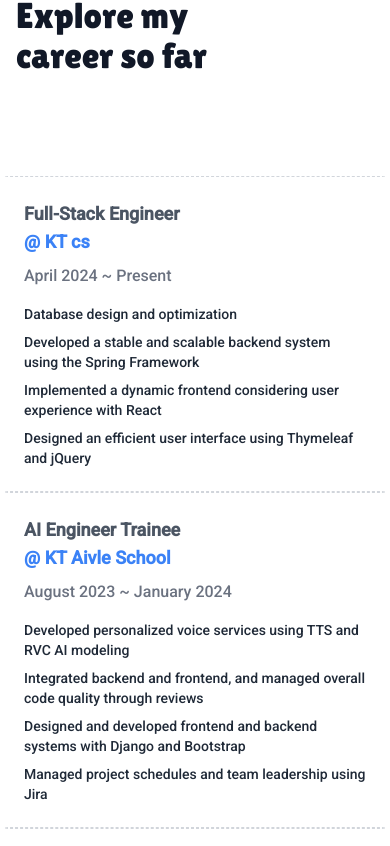
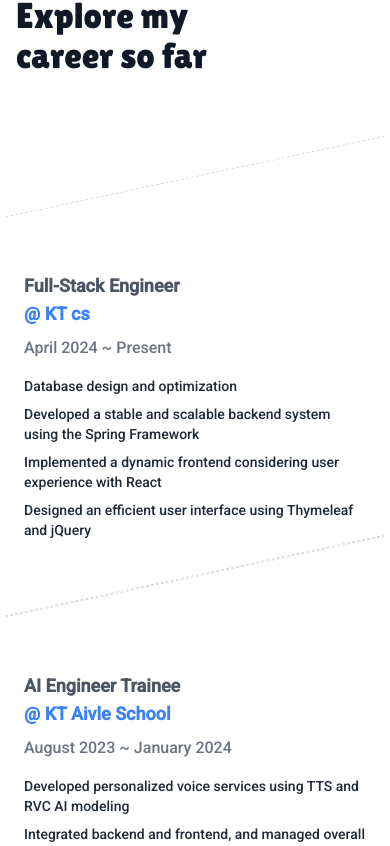
Before and after one commit to foreverfl/portfolio-v2, a React (Vite) app: page / in a window 390 px wide. Shown: the part 2133-2979 px from the top of the page. Built offline with nearby package versions, Linux system fonts and the light colour scheme; a web font is replaced by a local one.

Commit message:
fix: adjust layout and styling in ExperienceCard for improved responsiveness and visual consistency

```diff
--- a/src/components/contents/ExperienceCard.tsx
+++ b/src/components/contents/ExperienceCard.tsx
@@ -42,13 +42,13 @@
 
   return (
     <div
-      className="relative bg-white dark:bg-gray-800 rounded-lg overflow-hidden transform md:-skew-y-12 h-auto md:h-[400px] lg:h-[500px]"
+      className="relative bg-white dark:bg-gray-800 rounded-lg overflow-hidden transform -skew-y-12 min-h-[400px] h-auto md:h-[600px]"
       onMouseEnter={onHover}
       onMouseLeave={onLeave}
     >
       {/* Background image with counter-skew to fill the skewed container */}
       <motion.div
-        className="absolute -inset-y-1/2 -inset-x-10 z-0 transform md:skew-y-12"
+        className="absolute -inset-y-1/2 -inset-x-10 z-0 transform skew-y-12"
         style={{
           backgroundImage: isHovered ? `url(${highQualityImage})` : "none",
           backgroundSize: "cover",
@@ -67,7 +67,8 @@
       <div className="absolute inset-0 border-y border-dashed border-gray-300 dark:border-gray-600 z-10" />
 
       {/* 텍스트 */}
-      <div className="relative flex flex-col justify-end h-full p-6 md:p-8 lg:p-10 z-10 font-body transform md:skew-y-12 select-none">
+      <div className="relative flex flex-col justify-end h-full py-8 px-6 md:p-8 lg:p-10 z-10 font-body transform skew-y-12 select-none">
+        <div className="flex flex-col mt-16 md:mt-0">
           {/* 제목 및 부제목 */}
           <div className="font-semibold text-lg md:text-xl mb-2">
             <span className={`${isHovered ? "text-white" : "text-gray-600 dark:text-gray-300"}`}>
@@ -108,6 +109,7 @@
           </ul>
         </div>
       </div>
+    </div>
   );
 };
 
```
Lines whose indentation alone changed are shown as unchanged.
